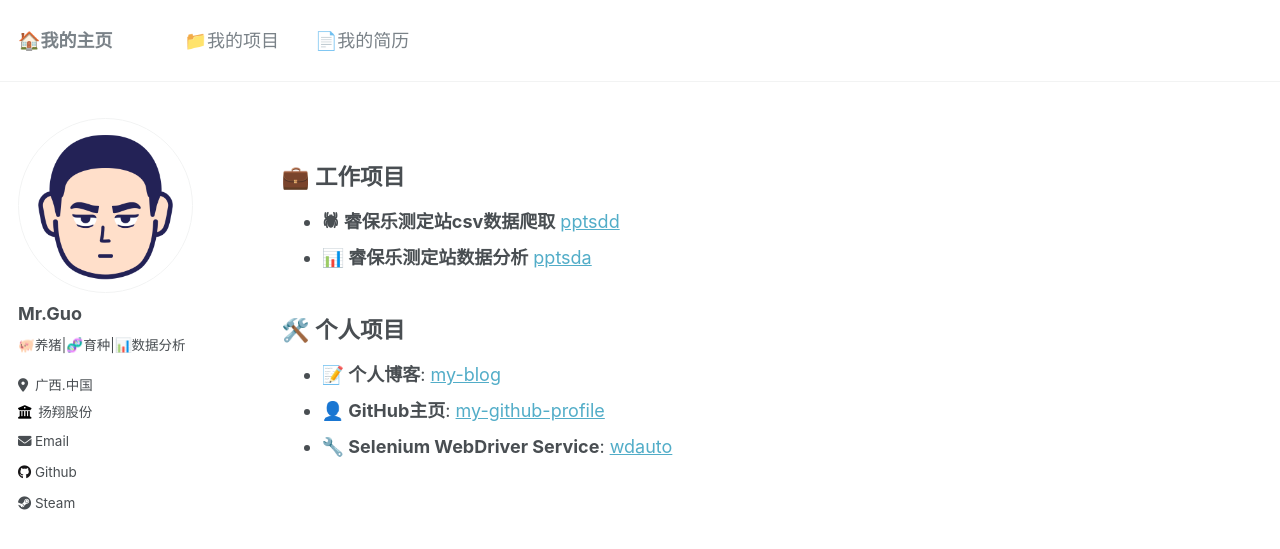
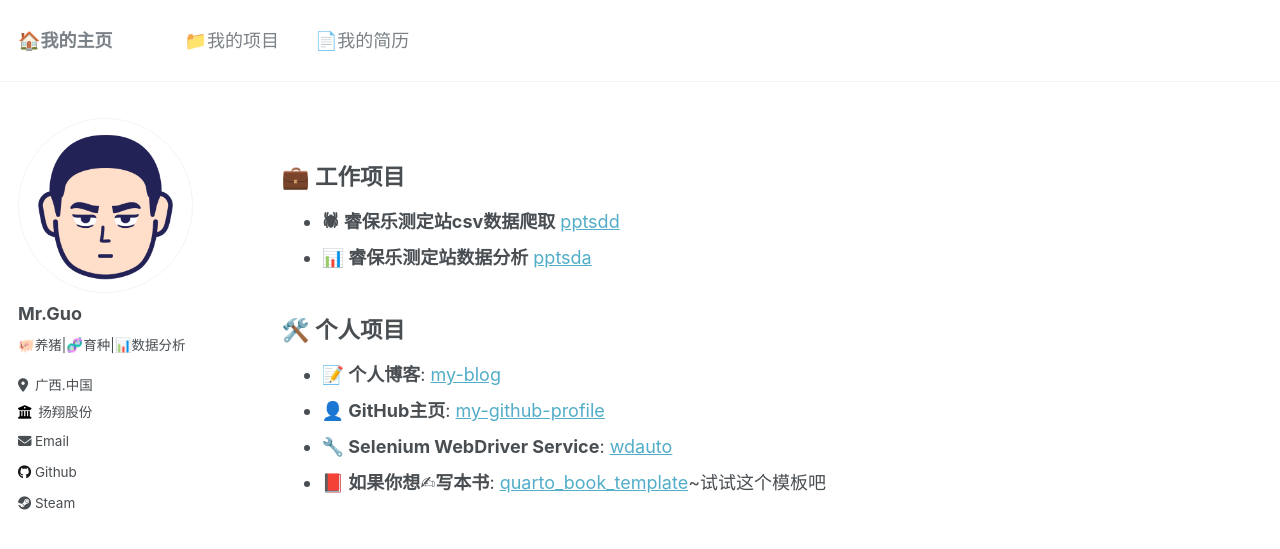
Before and after one commit to tony2015116/tony2015116.github.io, a Jekyll site: the page built from _pages/project.md, in a window 1280 px wide. Shown: the top 549 px of the page. Built offline with Jekyll 4.4.1, drawn with Linux system fonts in a browser that asks for light colours; a style sheet for code colours, icons or effects is not loaded.

Commit message:
add a project

```diff
--- a/_pages/project.md
+++ b/_pages/project.md
@@ -16,3 +16,4 @@ redirect_from:
 - **📝 个人博客**: [my-blog](https://github.com/tony2015116/blogdown)
 - **👤 GitHub主页**: [my-github-profile](https://github.com/tony2015116/tony2015116)
 - **🔧 Selenium WebDriver Service**: [wdauto](https://tony2015116.github.io/wdauto/)
+- **📕 如果你想✍写本书**: [quarto_book_template](https://tony2015116.github.io/wdauto/)~试试这个模板吧
```
